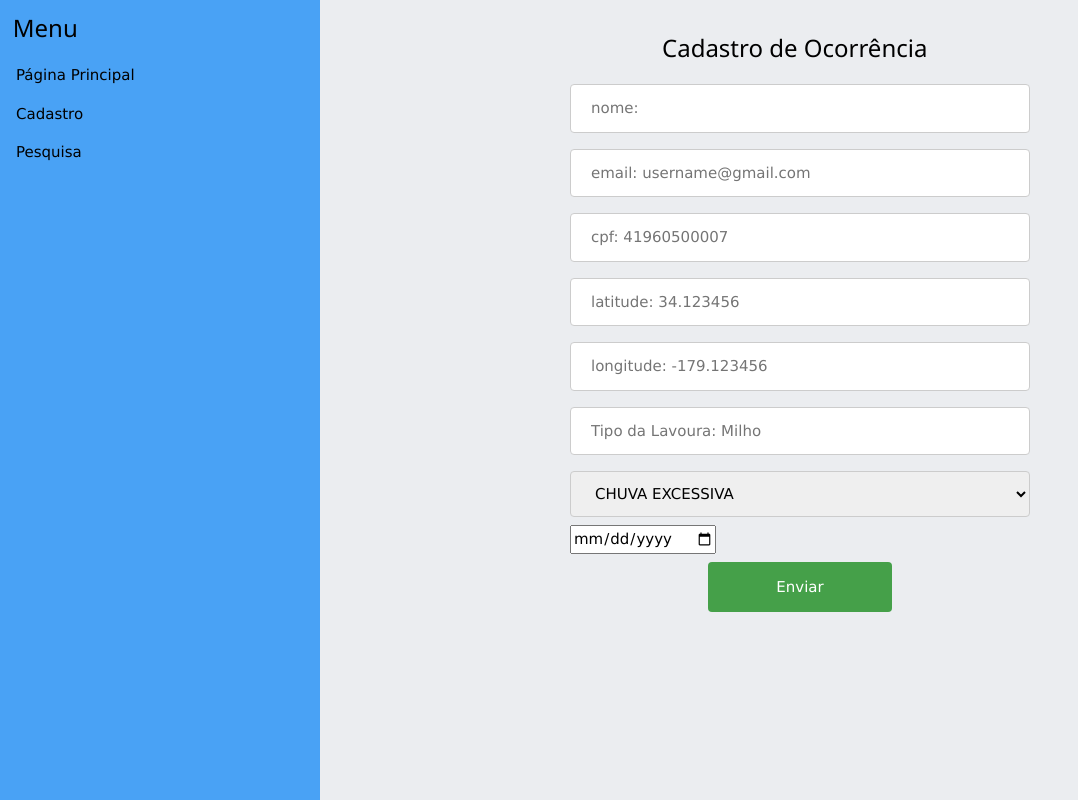
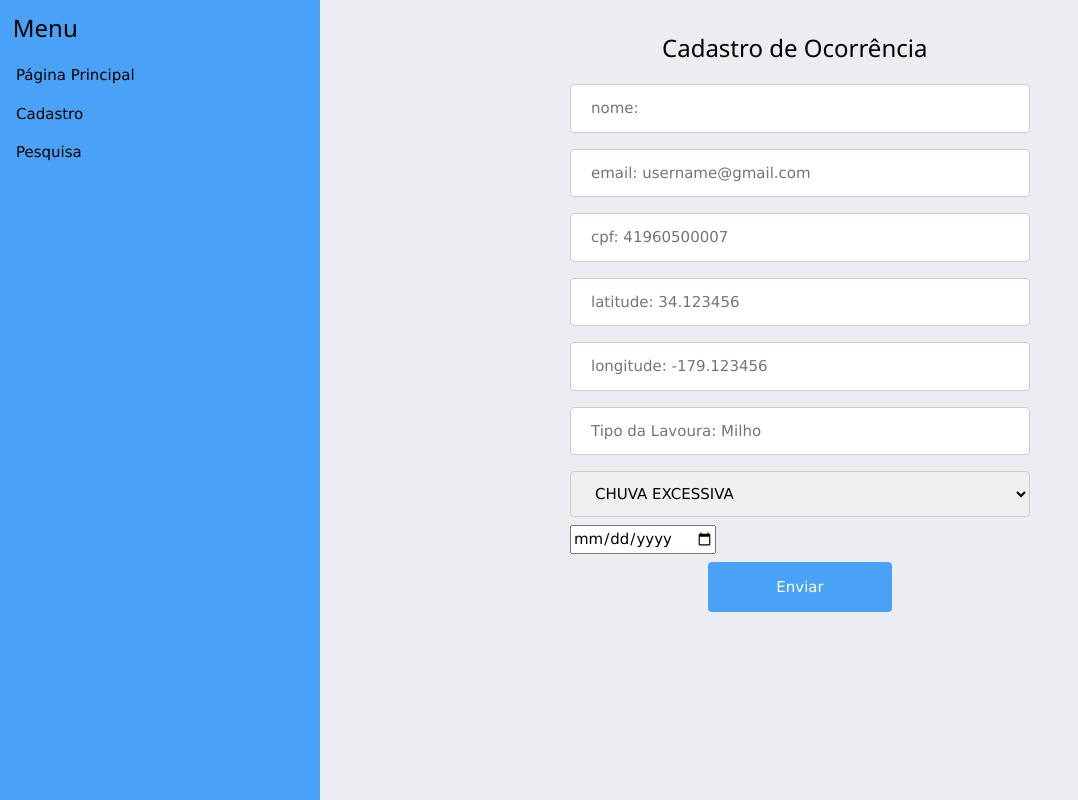
Before and after one commit to vscardel/proagroFacil---Desafio, a Flask app: page /cadastro in a window 1280 px wide, with the pointer over the restyled element. Shown: the whole page, without its empty margins (0-1078 px from the left). Run offline with Flask 2, Linux system fonts and the light colour scheme.

Commit message:
tirando hover do botao de cadastro

```diff
--- a/templates/cadastro.html
+++ b/templates/cadastro.html
@@ -35,10 +35,6 @@
 	  border-radius: 4px;
 	  cursor: pointer;
 	  margin-left: 40%;
-	}
-
-	input[type=submit]:hover {
-	  background-color: #45a049;
 	}
 
 	#div_form{
--- a/templates/update.html
+++ b/templates/update.html
@@ -35,10 +35,6 @@
 	  border-radius: 4px;
 	  cursor: pointer;
 	  margin-left: 40%;
-	}
-
-	input[type=submit]:hover {
-	  background-color: #45a049;
 	}
 
 	#div_form{
```
